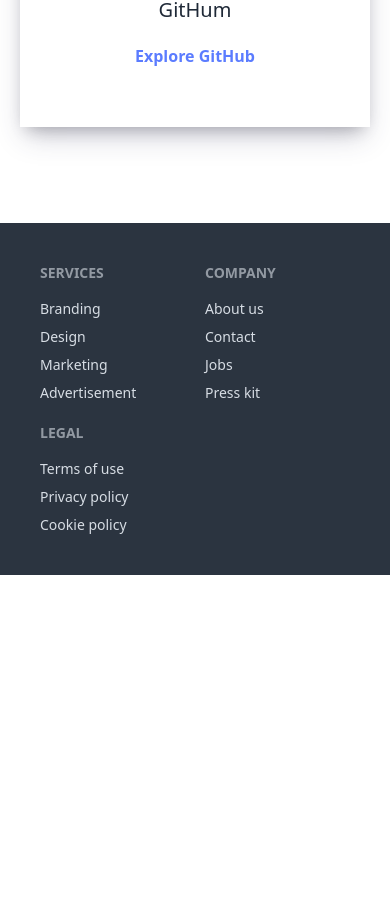
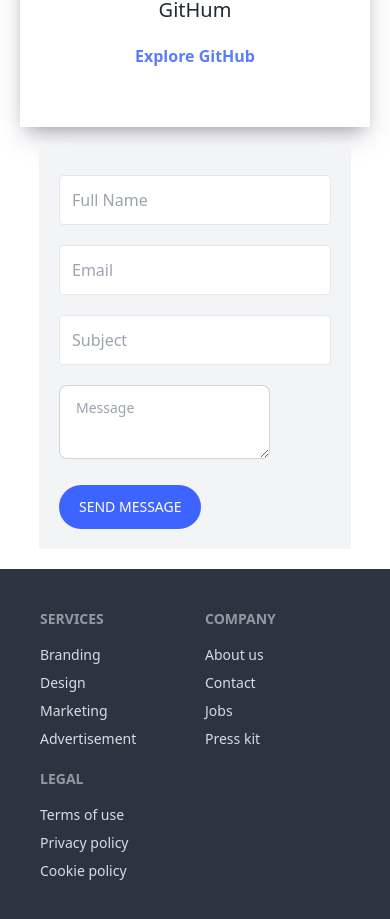
Before and after one commit to Shihabuddin9/portfolio, a React (Vite) app: page / in a window 390 px wide. Shown: the part 7678-8597 px from the top of the page. Before the commit the page ends 8253 px from the top, so only its background shows below. Built offline with nearby package versions, Linux system fonts and the light colour scheme; a web font is replaced by a local one.

Commit message:
send message add

```diff
--- a/src/component/Pages/Contact/Contact.jsx
+++ b/src/component/Pages/Contact/Contact.jsx
@@ -4,7 +4,7 @@
 
 const Contact = () => {
     return (
-        <div id="contact" className="xl:my-40 lg:my-36 md:my-32 my-24">
+        <div id="contact" className="xl:mt-40 lg:mt-36 md:mt-32 mt-24">
             <h1 className="text-center font-bold text-5xl">Contact Me</h1>
             <p className="my-10 text-center text-gray-500 text-lg">Reach out for inquiries or collaboration. Contact me. I&apos;m looking forward to connecting with you!</p>
             <div className="md:flex justify-center items-center mx-5 lg:mx-0">
--- a/src/component/Pages/Home/Home.jsx
+++ b/src/component/Pages/Home/Home.jsx
@@ -4,6 +4,7 @@
 import Projects from '../Projects/Projects'
 import Contact from '../Contact/Contact'
 import MainHome from '../MainHome/MainHome'
+import SendMessage from '../SendMessage/SendMessage'
 
 const Home = () => {
     return (
@@ -14,6 +15,7 @@
             <Services></Services>
             <Projects></Projects>
             <Contact></Contact>
+            <SendMessage></SendMessage>
         </div>
     );
 };
--- /dev/null
+++ b/src/component/Pages/SendMessage/SendMessage.jsx
@@ -0,0 +1,25 @@
+import image from '../../../assets/shihab-img/shihab-img.png'
+const SendMessage = () => {
+    return (
+        <div className='md:mt-16 flex justify-center items-center'>
+            <div className=' w-4/5'>
+                <div className='md:flex'>
+                    <div className='hidden md:block'>
+                        <img className='bg-color w-full h-full' src={image} alt="" />
+                    </div>
+                    <div className='bg-gray-100'>
+                        <div className="space-y-5 md:m-10 m-5 py-5 md:py-0">
+                            <input type="text" placeholder="Full Name" className="w-full mt-2 p-3 rounded focus:shadow-outline border " />
+                            <input type="email" placeholder="Email" className="w-full mt-2 p-3 rounded focus:shadow-outline border" />
+                            <input type="text" placeholder="Subject" className="w-full mt-2 p-3 rounded focus:shadow-outline border" />
+                            <textarea className="textarea textarea-bordered" placeholder="Message"></textarea>
+                            <button className='block px-5 py-3 common-bg-color text-white hover:text-gray-900 rounded-full uppercase text-sm' type="submit">send message</button>
+                        </div>
+                    </div>
+                </div>
+            </div>
+        </div>
+    );
+};
+
+export default SendMessage;
```
